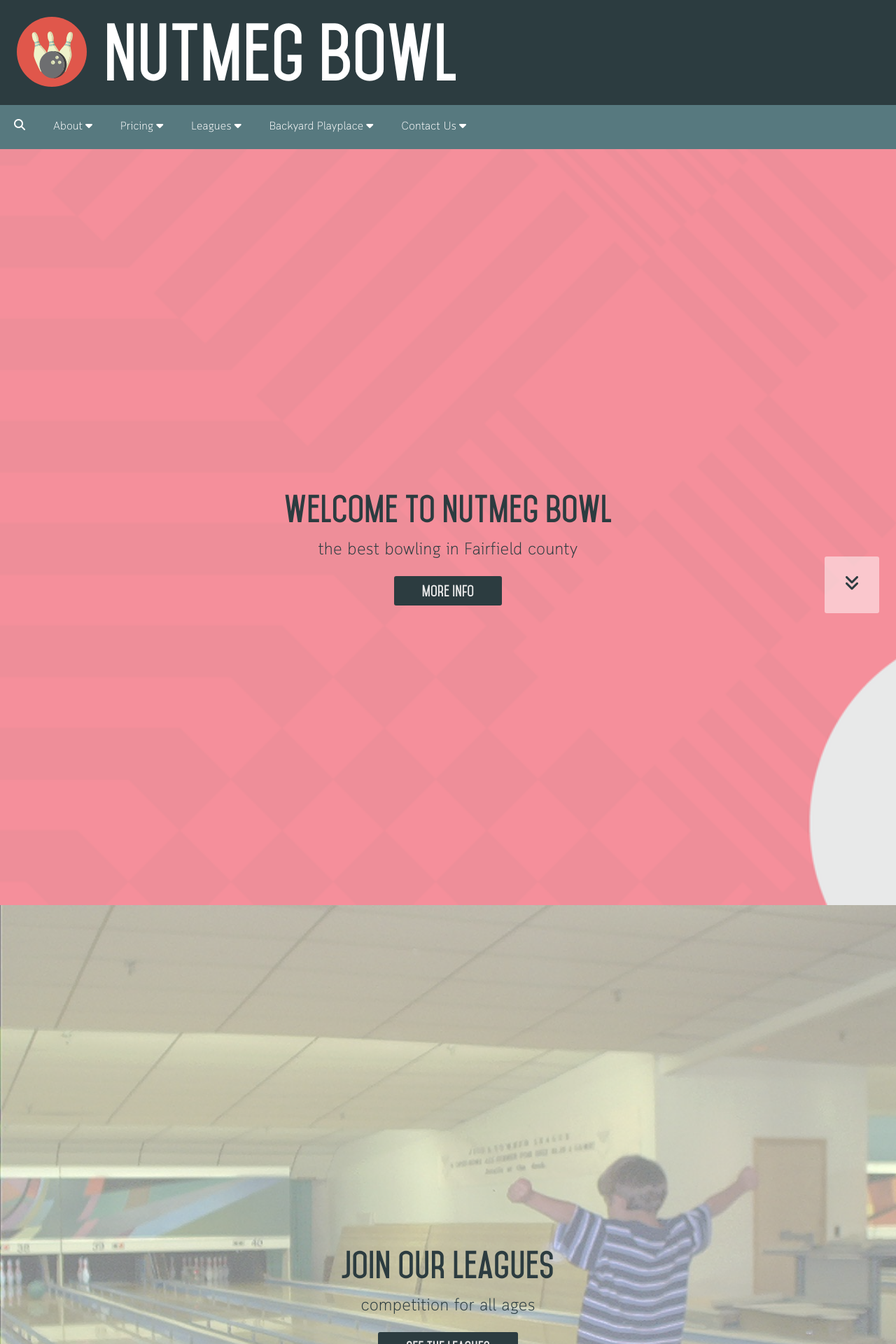
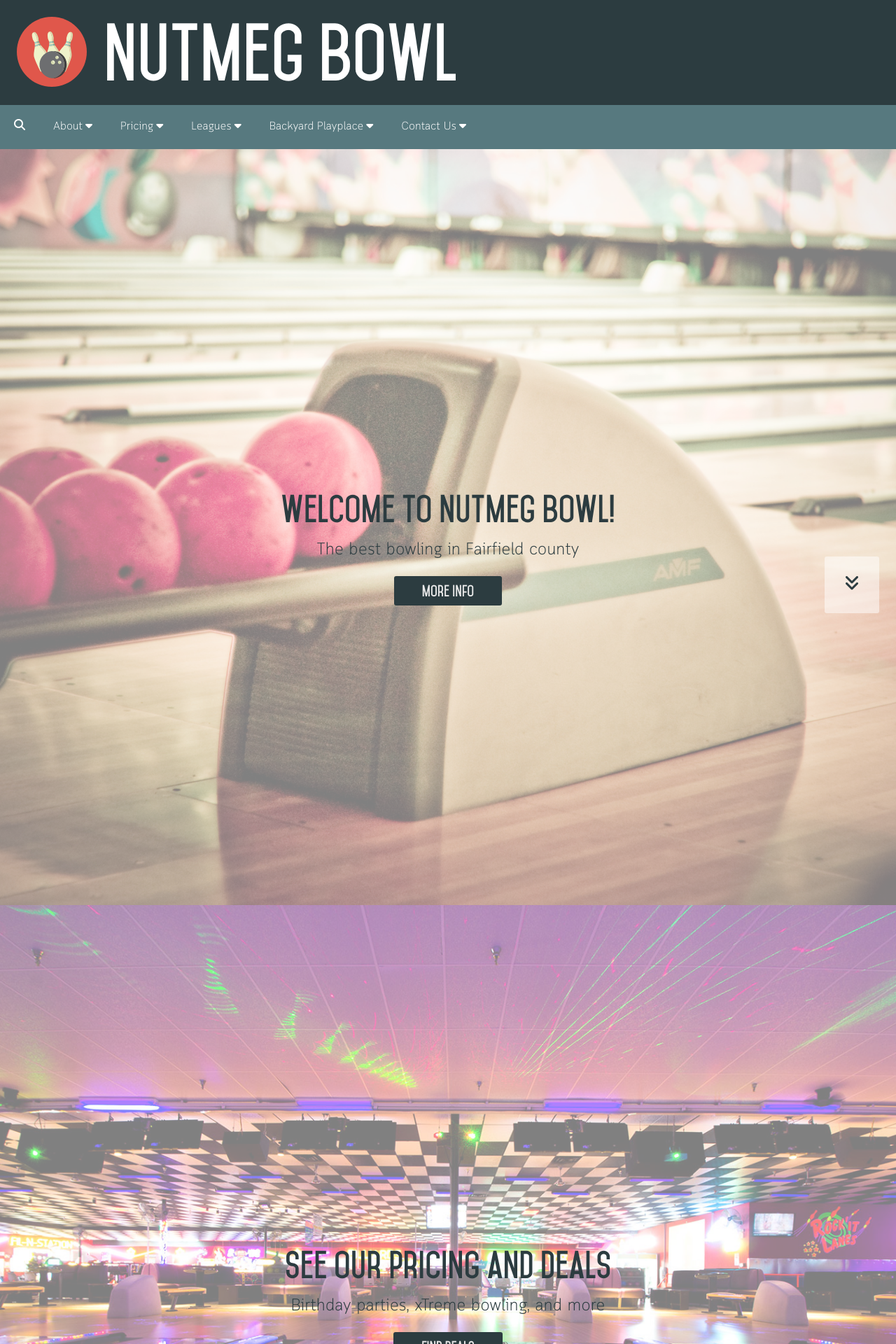
Before and after one commit to jlam55555/nutmegbowl, a Jekyll site: the page built from index.html, in a window 1280 px wide. Shown: the top 1920 px of the page at 70% size. Built offline with Jekyll 4.4.1, drawn with Linux system fonts in a browser that asks for light colours; nearby versions of some CDN libraries; some of the changed text lies outside the part shown.

```diff
--- a/index.html
+++ b/index.html
@@ -8,19 +8,27 @@ layout: default
 <div id="downButton" class="scrollButton" title="Scroll Down">
   <i class="fa fa-angle-double-down fa-fw"></i>
 </div>
-<div class="shoutBox" style="background-image:url(images/bowling.png)">
+<div class="shoutBox" style="background-image:url(images/bowling.jpg)">
   <div class="imageCover"></div>
   <div class="shoutText">
-    <h1>Welcome to Nutmeg Bowl</h1>
-    <p>the best bowling in Fairfield county</p>
+    <h1>Welcome to Nutmeg Bowl!</h1>
+    <p>The best bowling in Fairfield county</p>
     <button data-href="about/features">More Info</button>
+  </div>
+</div>
+<div class="shoutBox" style="background-image:url(images/specials.jpg)">
+  <div class="imageCover"></div>
+  <div class="shoutText">
+    <h1>See our pricing and deals</h1>
+    <p>Birthday parties, xTreme bowling, and more</p>
+    <button data-href="pricing/">Find Deals</button>
   </div>
 </div>
 <div class="shoutBox" style="background-image:url(images/junior_leagues.jpg)">
   <div class="imageCover"></div>
   <div class="shoutText">
     <h1>Join our leagues</h1>
-    <p>competition for all ages</p>
+    <p>Find competition for all ages</p>
     <button data-href="leagues/schedule">See the leagues</button>
   </div>
 </div>
@@ -28,7 +36,7 @@ layout: default
   <div class="imageCover"></div>
   <div class="shoutText">
     <h1>It never rains here</h1>
-    <p>fun for the children in our backyard playplace</p>
+    <p>Fun for the children in our Backyard Playplace</p>
     <button data-href="backyard_playplace/features">Check it out</button>
   </div>
 </div>
@@ -36,7 +44,7 @@ layout: default
   <div class="imageCover"></div>
   <div class="shoutText">
     <h1>Visit the Buddies Pro Shop</h1>
-    <p>professional advice for the best price</p>
+    <p>Professional advice at the best price</p>
     <button data-href="http://www.buddiesproshop.com/">Visit their website</button>
   </div>
 </div>
--- a/res/desktop.sass
+++ b/res/desktop.sass
@@ -116,11 +116,13 @@ header
   &#downButton
     bottom: 1em
   &#upButton
+    display: none
     bottom: 5em
 .shoutBox
   width: calc(100% + 12.5em)
   height: 67.5em
   margin-left: -6.25em
+  background-position: center
   > .shoutText
     > h1
       font-size: 3em !important
--- a/res/script.js
+++ b/res/script.js
@@ -270,11 +270,10 @@ $(function() {
     });
   }
 
-  // resize the page
-  e.window.resize(resizeFunction).resize();
   // resize a little later
   setTimeout(function() {
-    e.window.resize().scroll();
-    e.document.scrollTop(0);
-  }, 200);
+    e.window.resize(resizeFunction).resize();
+    currentIndex = 0;
+    scrollToIndex();
+  }, 100);
 });
```
Also changed, not shown: images/bowling.jpg (added), images/specials.jpg (added).
